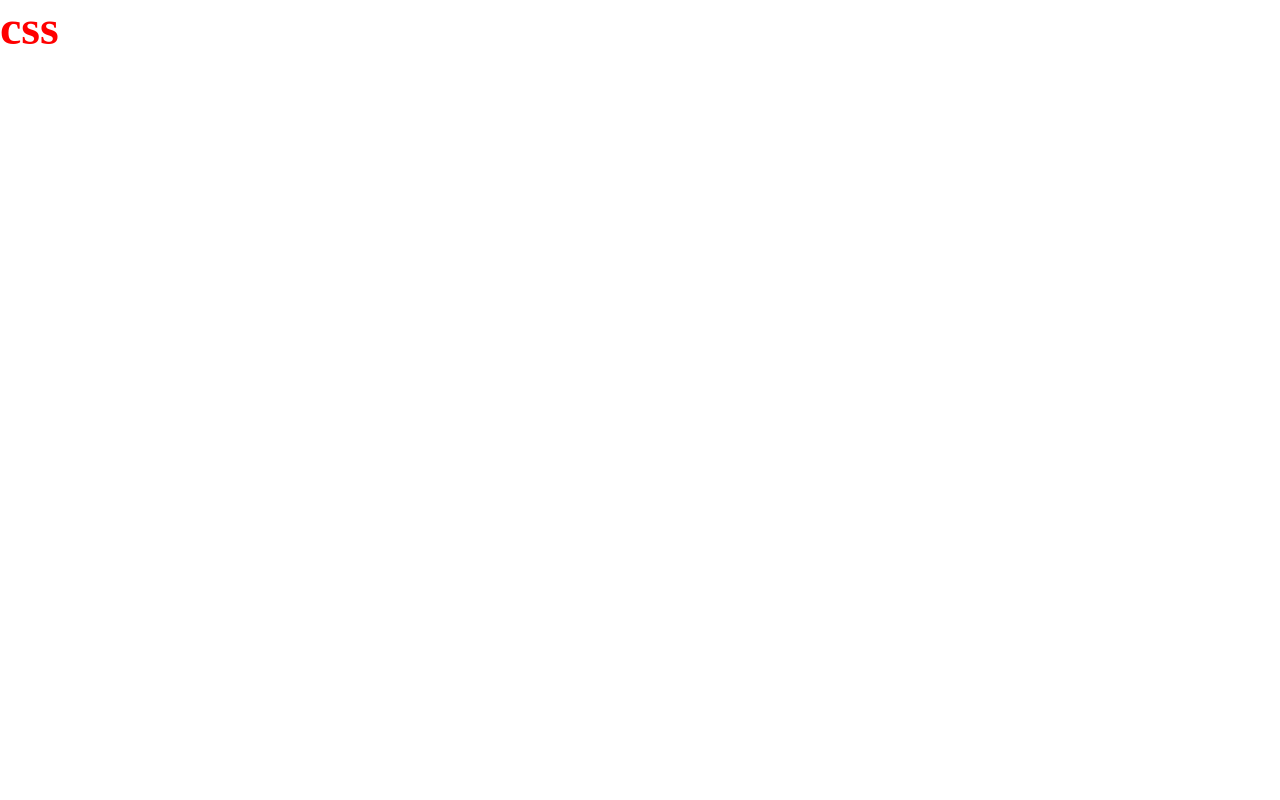
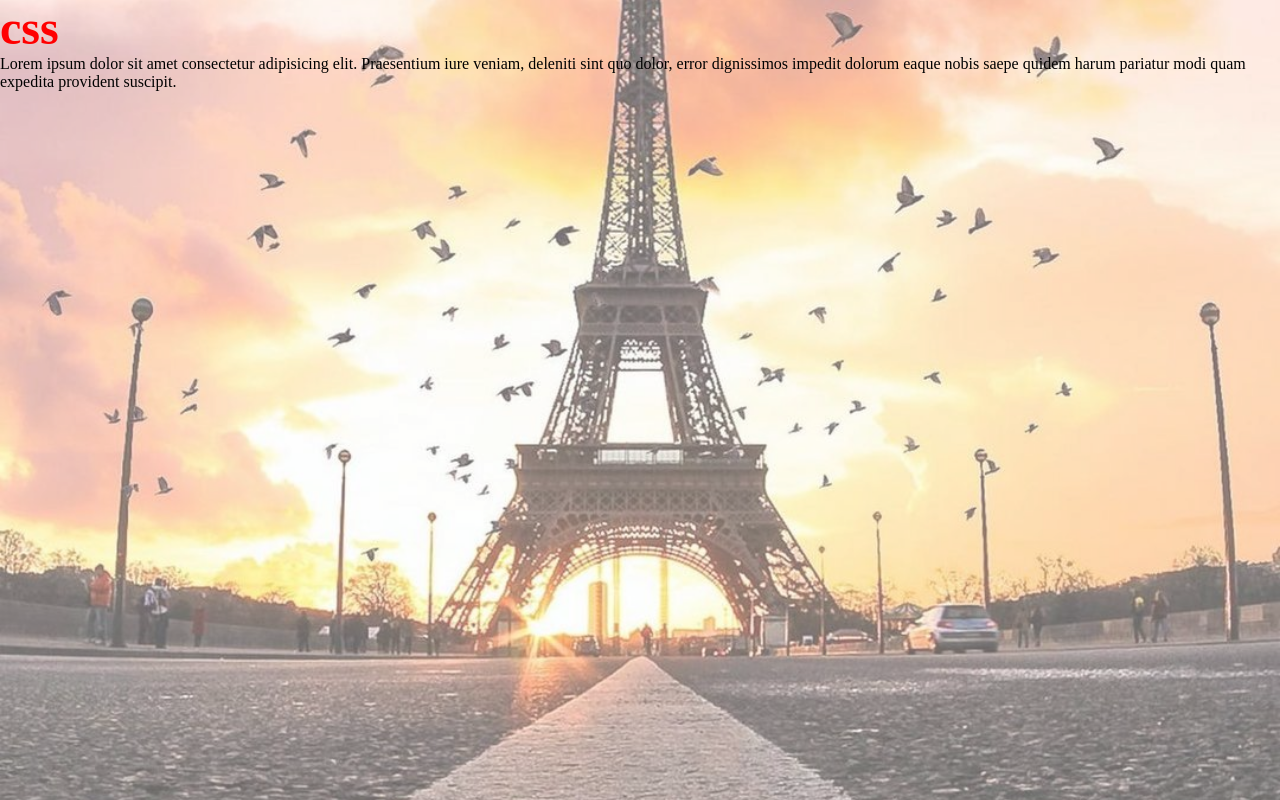
Before and after one commit to Rokut/HTML-style-CSS, a plain HTML site: page index.html in a window 1280 px wide. Drawn offline with Linux system fonts and the light colour scheme.

Commit message:
pridetas aprasymas

```diff
--- a/index.html
+++ b/index.html
@@ -10,6 +10,7 @@
 <body>
     <div class="container">
     <h1>css</h1>
+    <p>Lorem ipsum dolor sit amet consectetur adipisicing elit. Praesentium iure veniam, deleniti sint quo dolor, error dignissimos impedit dolorum eaque nobis saepe quidem harum pariatur modi quam expedita provident suscipit.</p>
     </div>
 </body>
 </html>
```
Also changed, not shown: eifel.jpeg (added), 1 other file.
